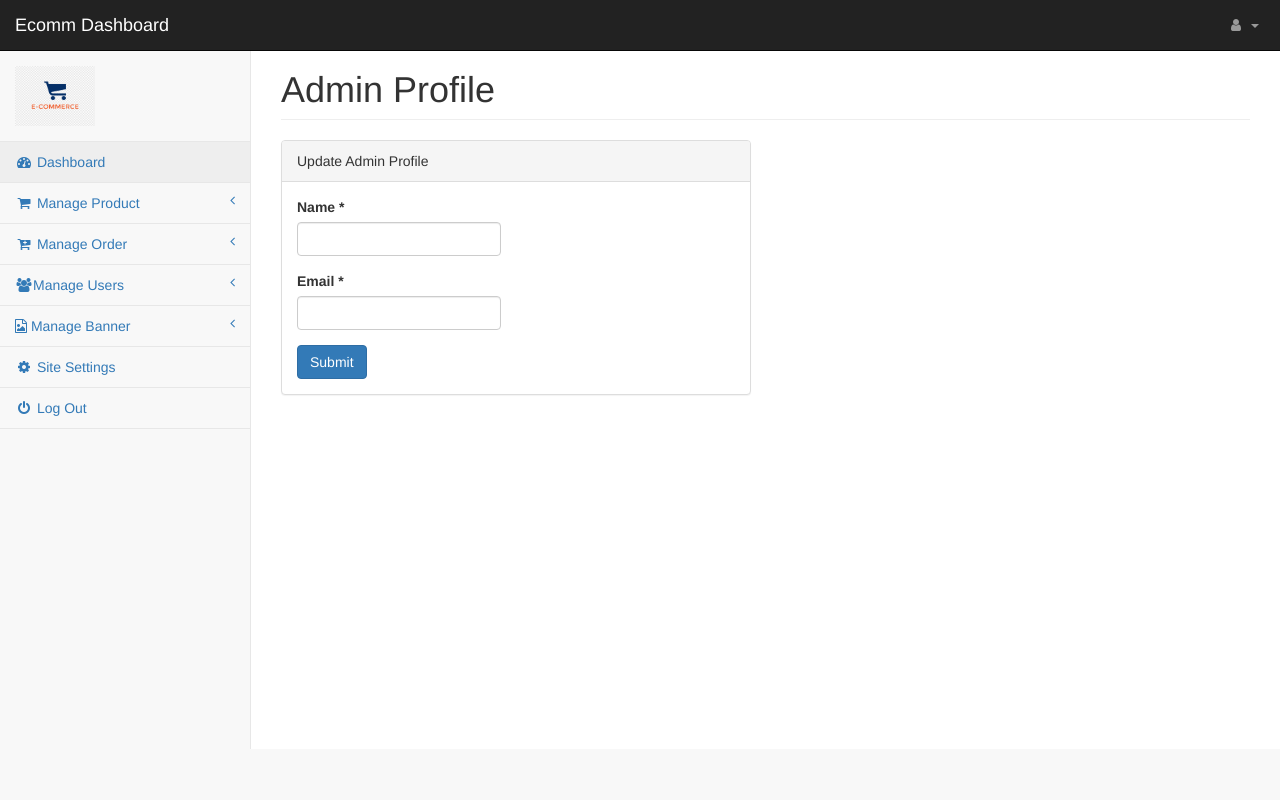
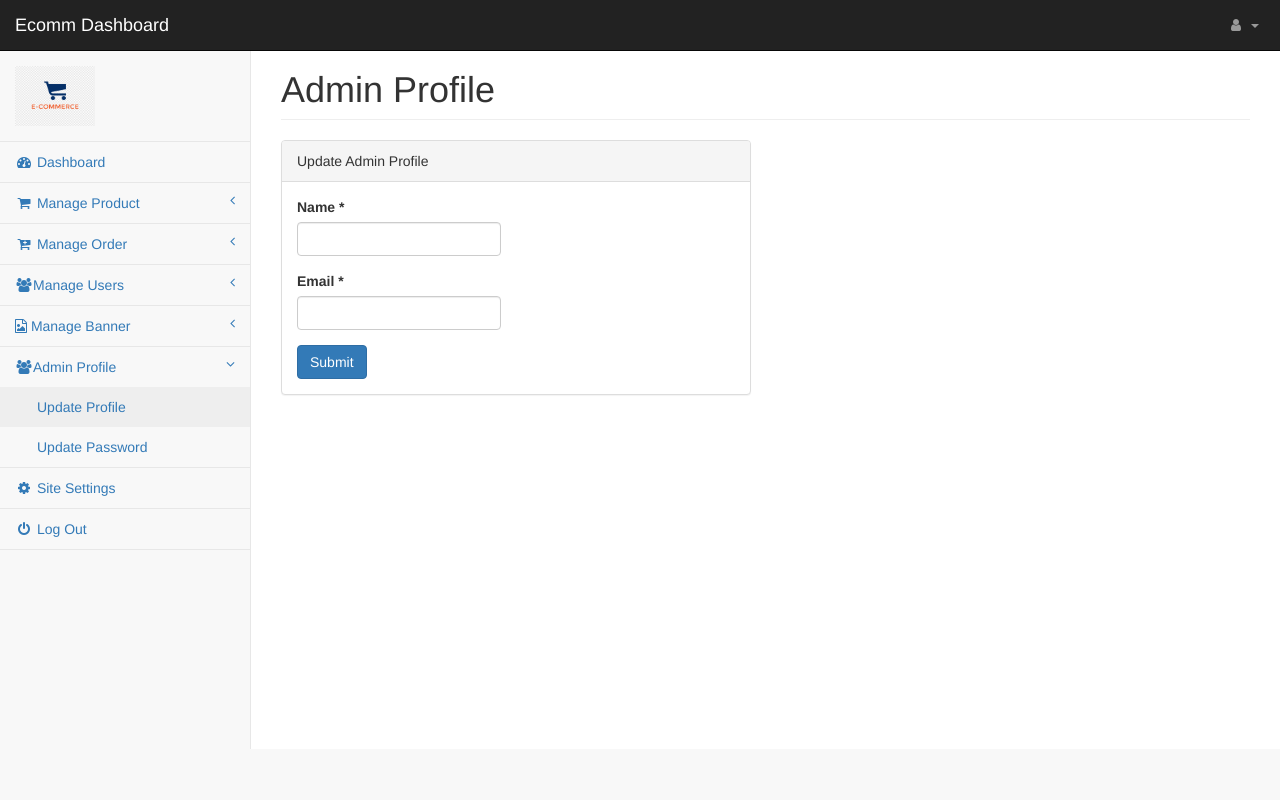
Before and after one commit to ashis-saha-codeclouds/ecomm-project, a PHP site: page /admin/admin-profile.php in a window 1280 px wide. Run offline with PHP 8.4, Linux system fonts and the light colour scheme; the visitor is signed in with stand-in values (Sample User, id 1); data that the repository does not hold is empty.

Commit message:
Added the active class functionality for the sidebar menu

```diff
--- a/admin/sidebarmenu.php
+++ b/admin/sidebarmenu.php
@@ -15,19 +15,19 @@
                             <!-- /input-group -->
                         </li>
                         <li>
-                            <a href="dashboard.php" class="active"><i class="fa fa-dashboard fa-fw"></i> Dashboard</a>
+                            <a href="dashboard.php" <?php if(basename($_SERVER['PHP_SELF']) == "dashboard.php") echo 'class="active"'; ?>><i class="fa fa-dashboard fa-fw"></i> Dashboard</a>
                         </li>
                         <li>
                             <a href="#"><i class="fa fa-shopping-cart fa-fw"></i> Manage Product<span class="fa arrow"></span></a>
                             <ul class="nav nav-second-level">
                             <li>
-                                    <a href="products.php">All Products</a>
+                                    <a href="products.php" <?php if(basename($_SERVER['PHP_SELF']) == "products.php") echo 'class="active"'; ?>>All Products</a>
                                 </li>
                                 <li>
-                                    <a href="add-product.php">Add Products</a>
+                                    <a href="add-product.php" <?php if(basename($_SERVER['PHP_SELF']) == "add-product.php") echo 'class="active"'; ?>>Add Products</a>
                                 </li>
                                 <li>
-                                    <a href="add-category.php">Category</a>
+                                    <a href="add-category.php" <?php if(basename($_SERVER['PHP_SELF']) == "add-category.php") echo 'class="active"'; ?>>Category</a>
                                 </li>
 
 
@@ -38,7 +38,7 @@
                             <a href="#"><i class="fa fa-cart-plus fa-fw"></i> Manage Order<span class="fa arrow"></span></a>
                             <ul class="nav nav-second-level">
                                 <li>
-                                    <a href="all-orders.php">All Orders</a>
+                                    <a href="orders.php" <?php if(basename($_SERVER['PHP_SELF']) == "orders.php") echo 'class="active"'; ?>>All Orders</a>
                                 </li>
                             </ul>
                             <!-- /.nav-second-level -->
@@ -48,11 +48,11 @@
                             <ul class="nav nav-second-level">
 
                                 <li>
-                                    <a href="all-users.php">All Users</a>
+                                    <a href="users.php" <?php if(basename($_SERVER['PHP_SELF']) == "users.php") echo 'class="active"'; ?>>All Users</a>
                                 </li>
-                                <li>
+                                <!-- <li>
                                     <a href="add-users.php">Add Users</a>
-                                </li>
+                                </li> -->
                             </ul>
                         </li>
                         <li>
@@ -60,18 +60,31 @@
                             <ul class="nav nav-second-level">
 
                                 <li>
-                                    <a href="banner.php">Banners</a>
+                                    <a href="banner.php" <?php if(basename($_SERVER['PHP_SELF']) == "banner.php") echo 'class="active"'; ?>>Banners</a>
+                                </li>
+                                <!-- <li>
+                                    <a href="edit-banner.php" <?php if(basename($_SERVER['PHP_SELF']) == "edit-banner.php") echo 'class="active"'; ?>>Banners</a>
+                                </li> -->
+
+                            </ul>
+                        </li>
+                        <li>
+                            <a href="#"><i class="fa fa-users fa-fw"></i>Admin Profile<span class="fa arrow"></span></a>
+                            <ul class="nav nav-second-level">
+
+                                <li>
+                                    <a href="admin-profile.php" <?php if(basename($_SERVER['PHP_SELF']) == "admin-profile.php") echo 'class="active"'; ?>>Update Profile</a>
                                 </li>
                                 <li>
-                                    <a href="add-banner.php">Add Banner</a>
+                                    <a href="change-password.php" <?php if(basename($_SERVER['PHP_SELF']) == "change-password.php") echo 'class="active"'; ?>>Update Password</a>
                                 </li>
                             </ul>
                         </li>
                         <li>
-                            <a href="site-settings.php"><i class="fa fa-gear fa-fw"></i> Site Settings</a>
+                            <a href="site-settings.php" <?php if(basename($_SERVER['PHP_SELF']) == "site-settings.php") echo 'class="active"'; ?>><i class="fa fa-gear fa-fw"></i> Site Settings</a>
                         </li>
                         <li>
-                            <a href="logout.php"><i class="fa fa-power-off fa-fw"></i> Log Out</a>
+                            <a href="logout.php" <?php if(basename($_SERVER['PHP_SELF']) == "logout.php") echo 'class="active"'; ?>><i class="fa fa-power-off fa-fw"></i> Log Out</a>
                         </li>
                     </ul>
                 </div>
```
